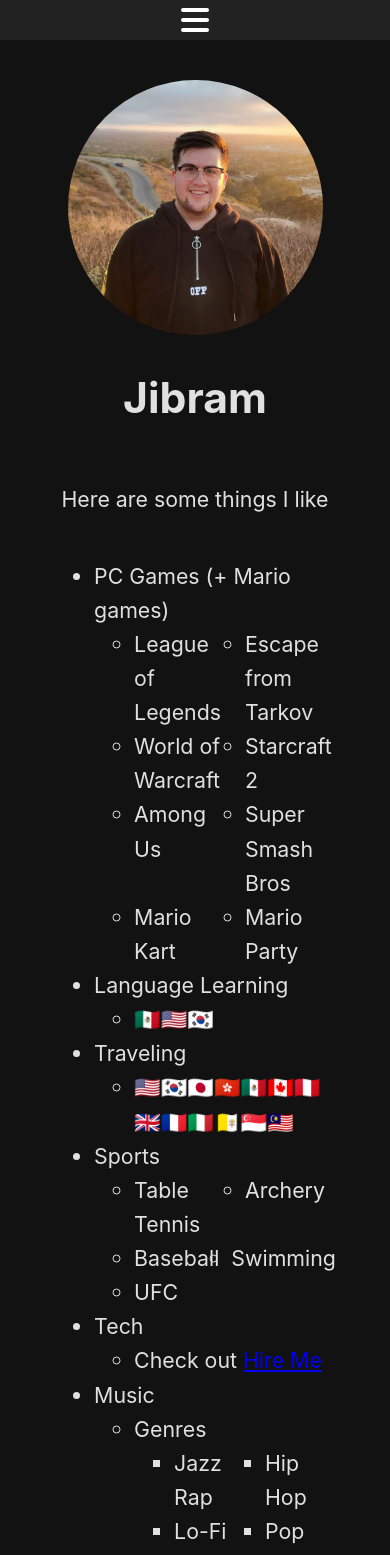
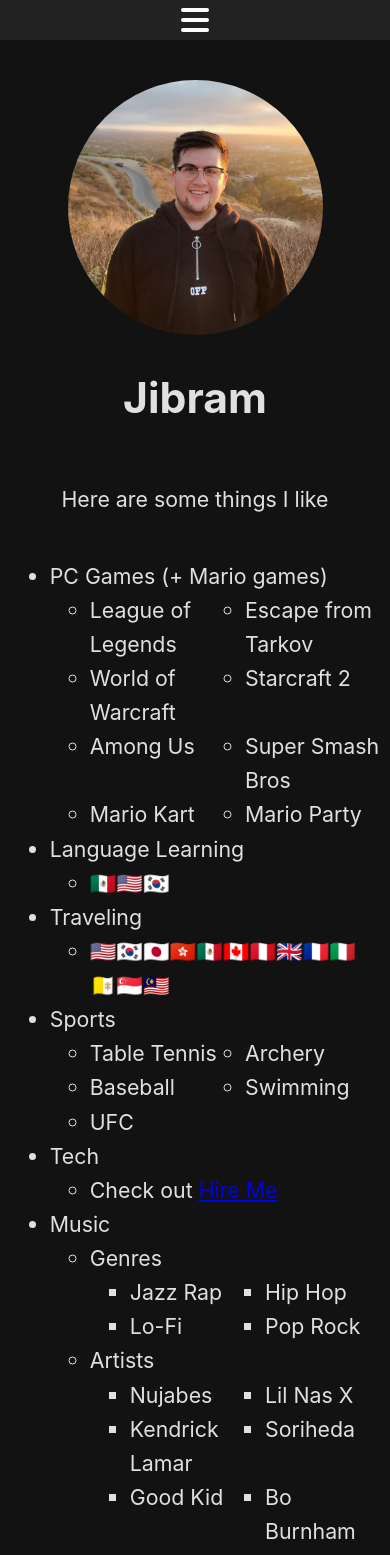
Before and after one commit to Jibram/jibram.github.io, a React (Vite) app: page / in a window 390 px wide. Shown: the top 1555 px of the page. Built offline with nearby package versions, Linux system fonts and the light colour scheme.

Commit message:
Small adjustment for mobile view

```diff
--- a/src/App.css
+++ b/src/App.css
@@ -28,7 +28,7 @@ body {
   display: flex;
   flex-direction: column;
   align-items: center;
-  width: 85%;
+  width: 95%;
   margin: auto;
 }
 
--- a/src/components/Home/Interests.css
+++ b/src/components/Home/Interests.css
@@ -2,7 +2,7 @@
   display: flex;
   flex-direction: column;
   align-items: center;
-  width: 85%;
+  width: 100%;
 }
 
 .column-list {
```
